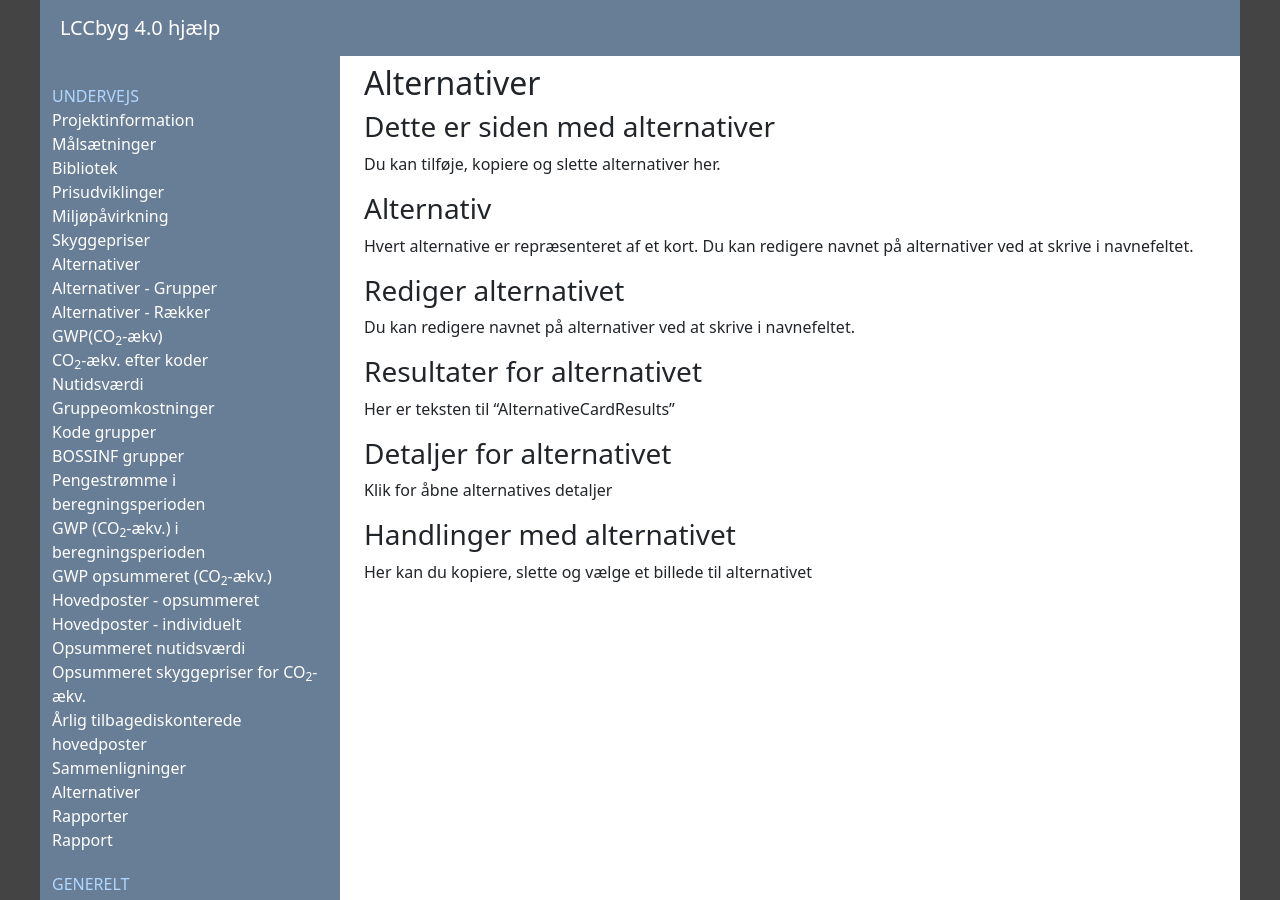
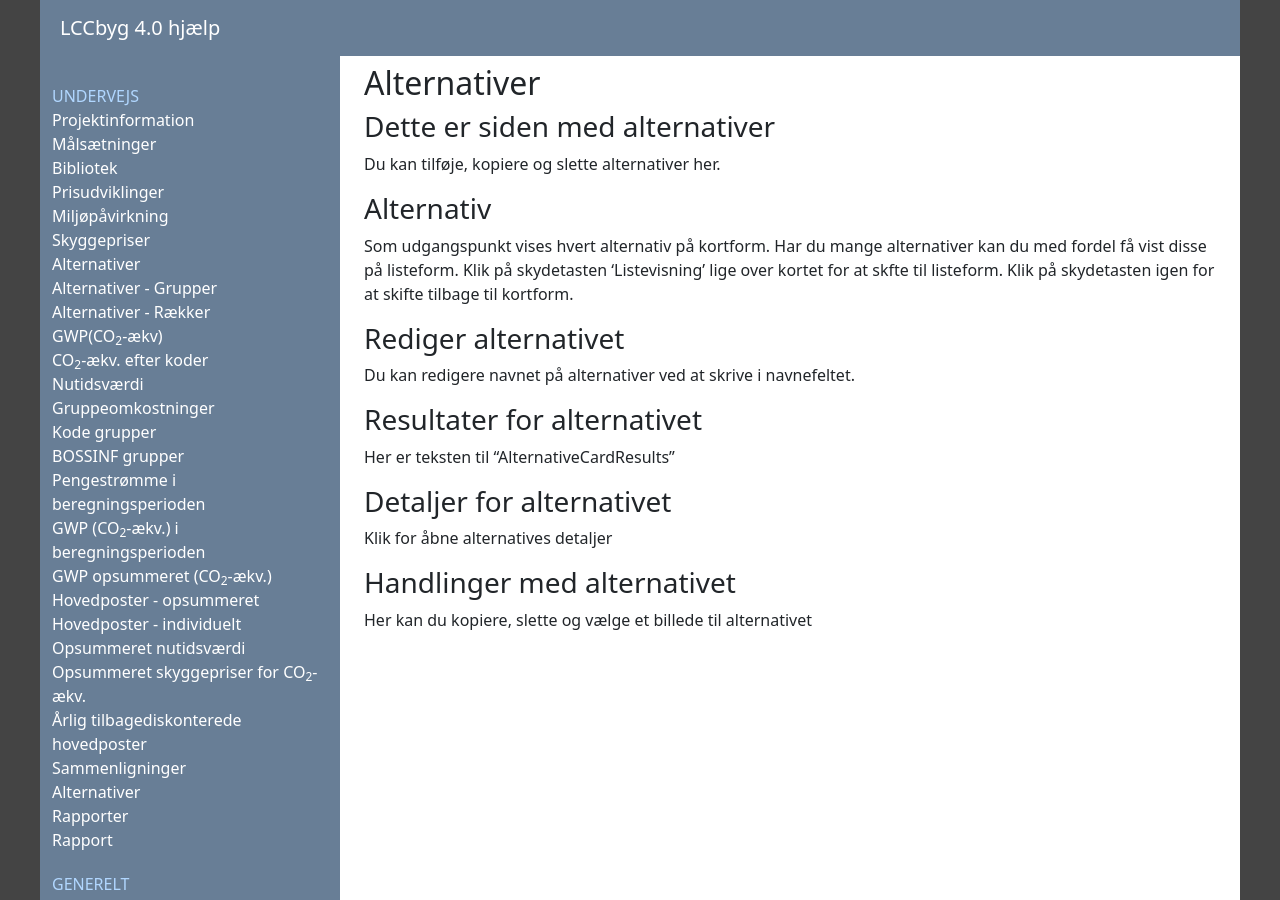
Before and after one commit to LccBuild/lccbyg-docs, a Jekyll site: the page built from docs/help/40/da/alternatives.md, in a window 1280 px wide. Built offline with Jekyll 4.4.1, drawn with Linux system fonts in a browser that asks for light colours.

Commit message:
Update alternatives.md

```diff
--- a/docs/help/40/da/alternatives.md
+++ b/docs/help/40/da/alternatives.md
@@ -8,8 +8,11 @@ date: "2024-01-01"
 Du kan tilføje, kopiere og slette alternativer her.
 
 ### Alternativ {#alternative}
-Hvert alternative er repræsenteret af et kort.
-Du kan redigere navnet på alternativer ved at skrive i navnefeltet.
+Som udgangspunkt vises hvert alternativ på kortform.
+Har du mange alternativer kan du med fordel få vist disse på listeform.
+Klik på skydetasten 'Listevisning' lige over kortet for at skfte til listeform.
+Klik på skydetasten igen for at skifte tilbage til kortform.
+
 
 ### Rediger alternativet {#alternativeedit}
 Du kan redigere navnet på alternativer ved at skrive i navnefeltet.
```
